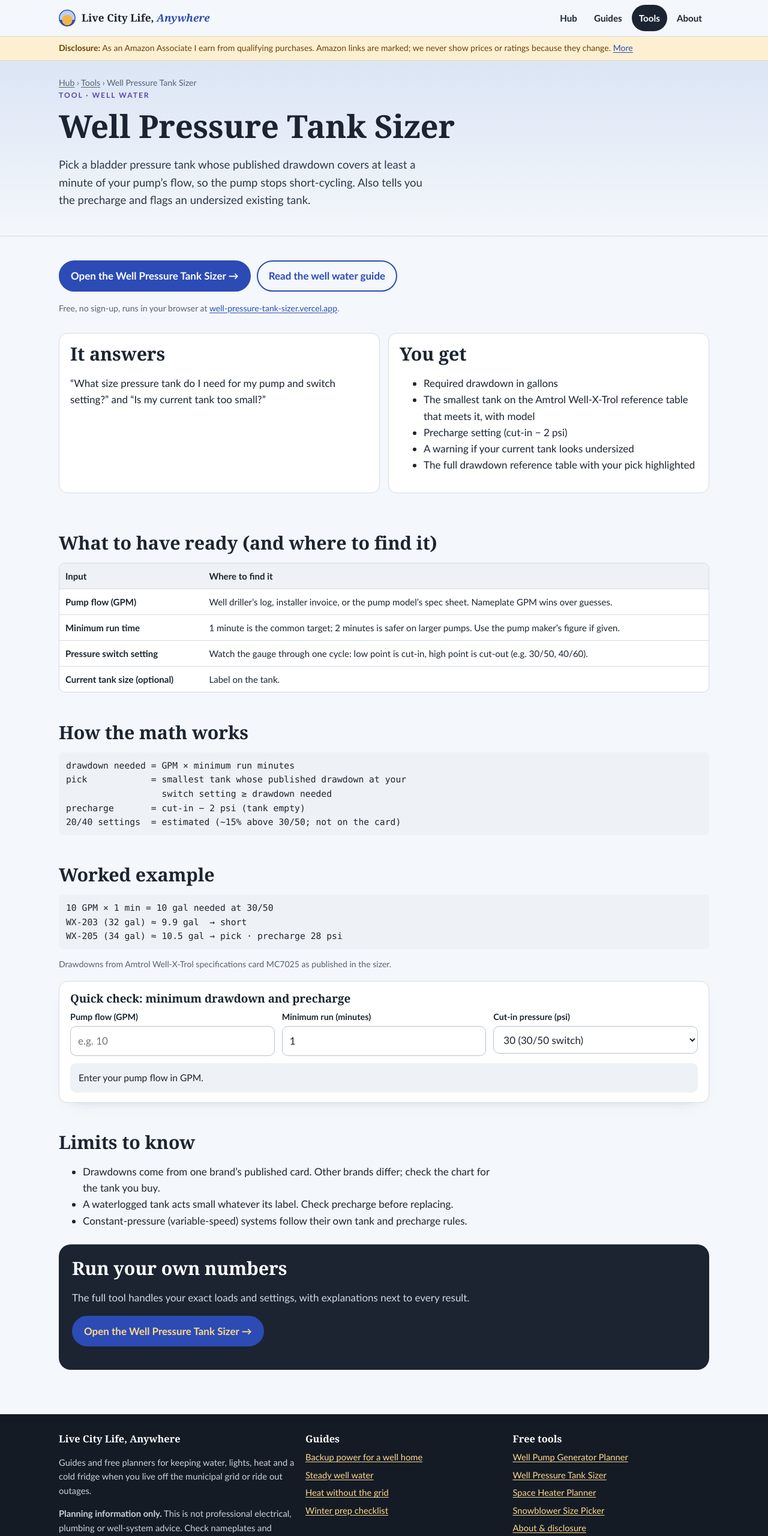
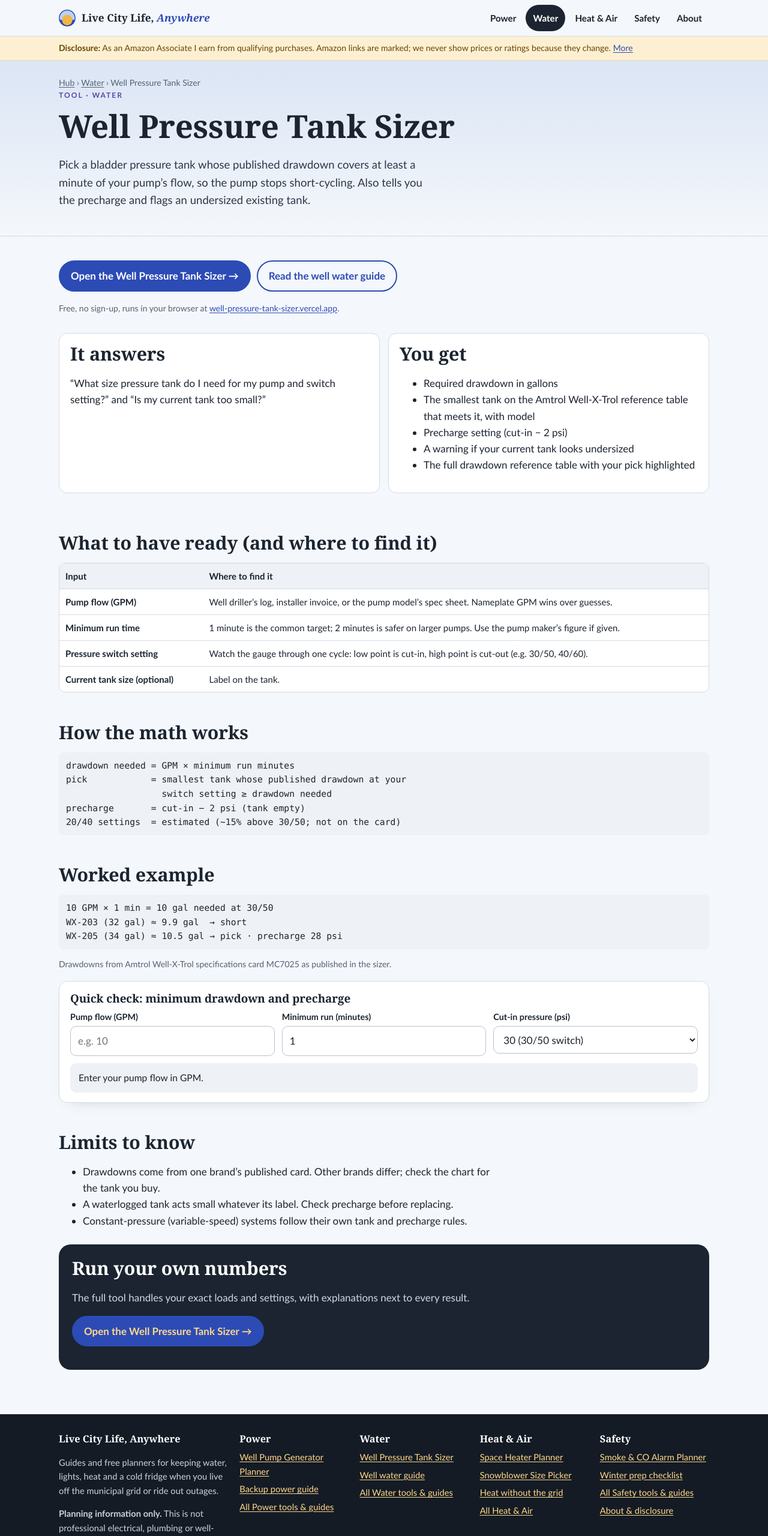
Before and after one commit to Stonex808/live-city-life-anywhere, a plain HTML site: page tools/well-pressure-tank-sizer.html in a window 1280 px wide. Shown: the top 2560 px of the page at 60% size. Drawn offline with Linux system fonts and the light colour scheme.

Commit message:
Update tool pages with bucket breadcrumbs and nav

```diff
--- a/tools/well-pressure-tank-sizer.html
+++ b/tools/well-pressure-tank-sizer.html
@@ -11,25 +11,25 @@
 <meta property="og:type" content="website">
 <meta property="og:url" content="https://live-city-life-anywhere.vercel.app/tools/well-pressure-tank-sizer.html">
 <meta name="theme-color" content="#2c4bb5">
-<link rel="icon" href="../assets/favicon.svg" type="image/svg+xml">
-<link rel="stylesheet" href="../styles.css">
+<link rel="icon" href="/assets/favicon.svg" type="image/svg+xml">
+<link rel="stylesheet" href="/styles.css">
 </head>
 <body>
 <a class="skip" href="#main">Skip to content</a>
 <header class="top"><div class="wrap bar">
-<a class="brand" href="../index.html"><span class="sunmark" aria-hidden="true"></span><span>Live City Life, <em>Anywhere</em></span></a>
-<nav class="nav" aria-label="Main"><a href="../index.html">Hub</a><a href="../guides/index.html">Guides</a><a href="../tools/index.html" aria-current="page">Tools</a><a href="../about.html">About</a></nav>
+<a class="brand" href="/"><span class="sunmark" aria-hidden="true"></span><span>Live City Life, <em>Anywhere</em></span></a>
+<nav class="nav" aria-label="Main"><a href="/power/">Power</a><a href="/water/" aria-current="page">Water</a><a href="/heat-air/">Heat &amp; Air</a><a href="/safety/">Safety</a><a href="/about.html">About</a></nav>
 </div></header>
-<div class="disclose"><div class="wrap"><p><strong>Disclosure:</strong> As an Amazon Associate I earn from qualifying purchases. Amazon links are marked; we never show prices or ratings because they change. <a href="../about.html#disclosure">More</a></p></div></div>
+<div class="disclose"><div class="wrap"><p><strong>Disclosure:</strong> As an Amazon Associate I earn from qualifying purchases. Amazon links are marked; we never show prices or ratings because they change. <a href="/about.html#disclosure">More</a></p></div></div>
 <main id="main">
 <div class="pagehead"><div class="wrap">
-<p class="crumbs"><a href="../index.html">Hub</a> › <a href="../tools/index.html">Tools</a> › Well Pressure Tank Sizer</p>
-<p class="kicker">Tool · Well water</p>
+<p class="crumbs"><a href="/">Hub</a> › <a href="/water/">Water</a> › Well Pressure Tank Sizer</p>
+<p class="kicker">Tool · Water</p>
 <h1>Well Pressure Tank Sizer</h1>
 <p class="lede">Pick a bladder pressure tank whose published drawdown covers at least a minute of your pump’s flow, so the pump stops short-cycling. Also tells you the precharge and flags an undersized existing tank.</p>
 </div></div>
 <div class="wrap section">
-<p class="btns"><a class="btn" href="https://well-pressure-tank-sizer.vercel.app/">Open the Well Pressure Tank Sizer →</a><a class="btn ghost" href="../guides/well-water.html">Read the well water guide</a></p>
+<p class="btns"><a class="btn" href="https://well-pressure-tank-sizer.vercel.app/">Open the Well Pressure Tank Sizer →</a><a class="btn ghost" href="/guides/well-water.html">Read the well water guide</a></p>
 <p class="small">Free, no sign-up, runs in your browser at <a href="https://well-pressure-tank-sizer.vercel.app/">well-pressure-tank-sizer.vercel.app</a>.</p>
 <div class="two">
 <div class="card"><h2 style="margin-top:0">It answers</h2><p>“What size pressure tank do I need for my pump and switch setting?” and “Is my current tank too small?”</p></div>
@@ -62,24 +62,31 @@ WX-205 (34 gal) ≈ 10.5 gal → pick · precharge 28 psi</div><p class="small">
 </div>
 </main>
 <footer class="foot">
-<div class="wrap grid">
+<div class="wrap grid buckets-foot">
 <div><b>Live City Life, Anywhere</b>
 <p>Guides and free planners for keeping water, lights, heat and a cold fridge when you live off the municipal grid or ride out outages.</p>
 <p><strong>Planning information only.</strong> This is not professional electrical, plumbing or well-system advice. Check nameplates and manufacturer charts, and use a licensed electrician or well contractor for anything wired or plumbed into your home.</p></div>
-<div><b>Guides</b><ul>
-<li><a href="../guides/backup-power.html">Backup power for a well home</a></li>
-<li><a href="../guides/well-water.html">Steady well water</a></li>
-<li><a href="../guides/heat-without-the-grid.html">Heat without the grid</a></li>
-<li><a href="../guides/winter-prep.html">Winter prep checklist</a></li></ul></div>
-<div><b>Free tools</b><ul>
+<div><b>Power</b><ul>
 <li><a href="https://wellpump-generator-planner.vercel.app/">Well Pump Generator Planner</a></li>
+<li><a href="/guides/backup-power.html">Backup power guide</a></li>
+<li><a href="/power/">All Power tools &amp; guides</a></li></ul></div>
+<div><b>Water</b><ul>
 <li><a href="https://well-pressure-tank-sizer.vercel.app/">Well Pressure Tank Sizer</a></li>
+<li><a href="/guides/well-water.html">Well water guide</a></li>
+<li><a href="/water/">All Water tools &amp; guides</a></li></ul></div>
+<div><b>Heat &amp; Air</b><ul>
 <li><a href="https://space-heater-planner.vercel.app/">Space Heater Planner</a></li>
-<li><a href="../tools/snowblower-size-picker.html">Snowblower Size Picker</a></li>
-<li><a href="../about.html">About &amp; disclosure</a></li></ul></div>
+<li><a href="/tools/snowblower-size-picker.html">Snowblower Size Picker</a></li>
+<li><a href="/guides/heat-without-the-grid.html">Heat without the grid</a></li>
+<li><a href="/heat-air/">All Heat &amp; Air</a></li></ul></div>
+<div><b>Safety</b><ul>
+<li><a href="/safety/smoke-co-alarm-planner/">Smoke &amp; CO Alarm Planner</a></li>
+<li><a href="/guides/winter-prep.html">Winter prep checklist</a></li>
+<li><a href="/safety/">All Safety tools &amp; guides</a></li>
+<li><a href="/about.html">About &amp; disclosure</a></li></ul></div>
 </div>
 <div class="wrap legal">As an Amazon Associate I earn from qualifying purchases (tag wellpumpplann-20). Brand names mentioned without an Amazon link are not affiliate links. © 2026 Live City Life, Anywhere.</div>
 </footer>
-<script src="../assets/hub.js" defer></script>
+<script src="/assets/hub.js" defer></script>
 </body>
 </html>
```
Also changed, not shown: tools/snowblower-size-picker.html (+26 -19 lines), tools/space-heater-planner.html (+25 -18 lines), tools/well-pump-generator-planner.html (+25 -18 lines).
